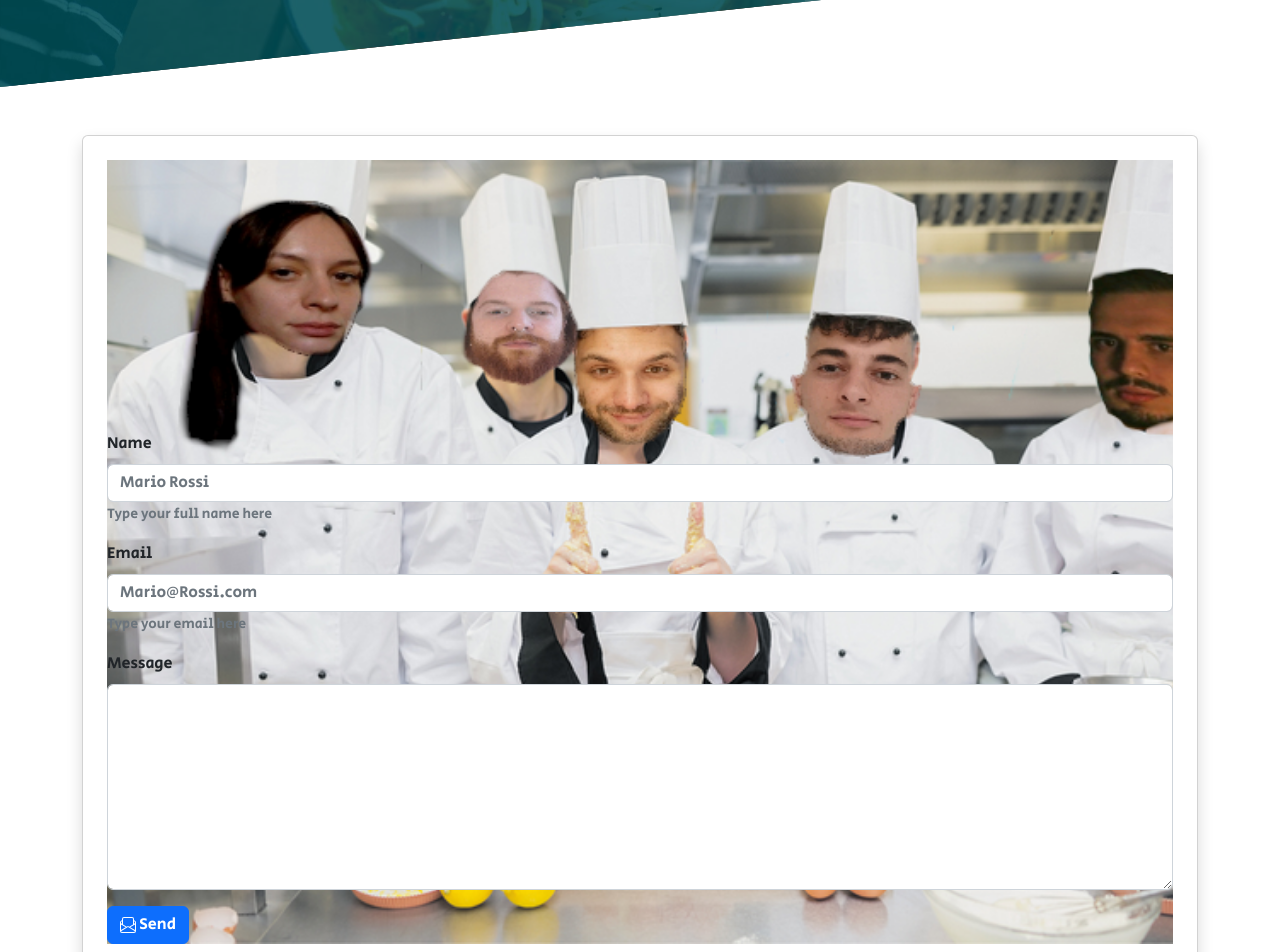
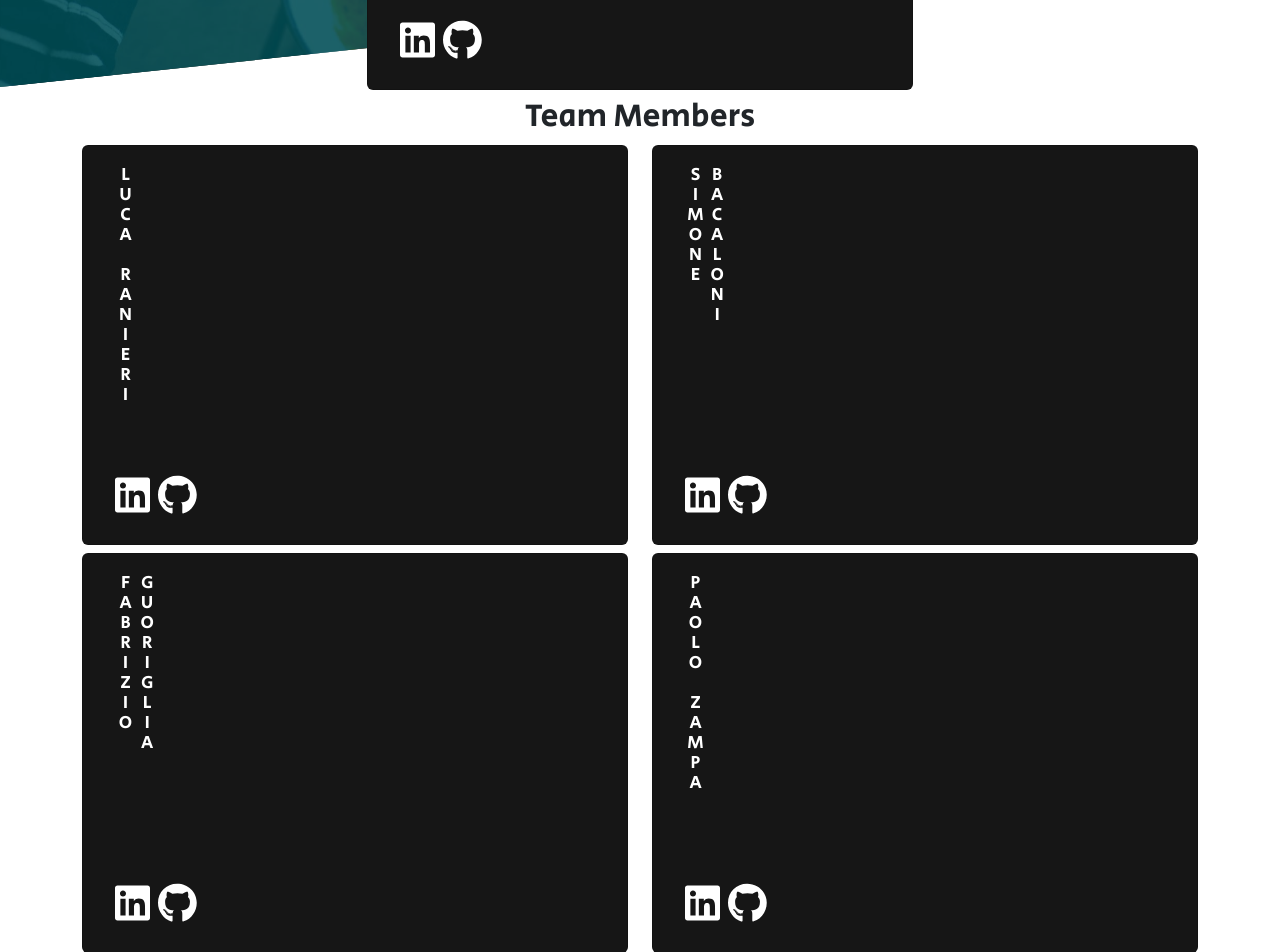
Before and after one commit to alessiaBer/t6_deliveboo_fe, a Vue app: page /contacts in a window 1280 px wide. Shown: the part 500-1452 px from the top of the page. Built offline with nearby package versions, Linux system fonts and the light colour scheme.

Commit message:
Add contacts page

```diff
--- /dev/null
+++ b/src/components/Contacts.vue
@@ -0,0 +1,114 @@
+<script>
+export default {
+  name: "Contacts",
+
+  data() {
+    return {
+      ale: {
+        name: "ALESSIA BERTINATO",
+        imgUrl: "https://example.com/card4.jpg",
+        links: {
+          linkedin: "https://www.linkedin.com/in/alessia-bertinato/",
+          github: "https://github.com/alessiaBer",
+        },
+      },
+      cards: [
+        {
+          name: "LUCA RANIERI",
+          imgUrl: "https://example.com/card1.jpg",
+          links: {
+            linkedin: "https://www.linkedin.com/in/lucaranieri/",
+            github: "https://github.com/LucaRanieri96",
+          },
+        },
+        {
+          name: "SIMONE BACALONI",
+          imgUrl: "https://example.com/card2.jpg",
+          links: {
+            linkedin: "https://www.linkedin.com/in/simone-bacaloni-930630280/",
+            github: "https://github.com/SimoneBaca",
+          },
+        },
+        {
+          name: "FABRIZIO GUORIGLIA",
+          imgUrl: "https://example.com/card3.jpg",
+          links: {
+            linkedin: "https://www.linkedin.com/in/fabrizio-guariglia/",
+            github: "https://github.com/Fabrizio1919",
+          },
+        },
+        {
+          name: "PAOLO ZAMPA",
+          imgUrl: "https://example.com/card5.jpg",
+          links: {
+            linkedin: "https://www.linkedin.com/in/paolo-zampa-068b45280/",
+            github: "https://github.com/PaoloZampa",
+          },
+        },
+      ],
+    };
+  },
+};
+</script>
+
+<template>
+  <div class="container">
+    <h2 class="text-center text-light">Team Leader</h2>
+    <div class="row row-cols-1 row-cols-md-2 justify-content-center">
+      <div class="col mb-2">
+        <div class="card my_card">
+          <div class="card-img-overlay d-flex flex-column justify-content-between">
+            <h2 class="card-title orientation">{{ale.name}}</h2>
+            <div class="my_links ms-3">
+              <a :href="ale.links[0]"><font-awesome-icon class="me-2" :icon="['fab', 'linkedin']" /></a>
+              <a :href="ale.links[1]"><font-awesome-icon :icon="['fab', 'github']" /></a>
+            </div>
+          </div>
+        </div>
+      </div>
+    </div>
+    <h2 class="text-center text-dark">Team Members</h2>
+    <div class="row row-cols-1 row-cols-md-2">
+      <div class="col mb-2" v-for="card in cards">
+        <div class="card my_card">
+          <div class="card-img-overlay d-flex flex-column justify-content-between">
+            <h2 class="card-title orientation">{{card.name}}</h2>
+            <div class="my_links ms-3">
+              <a :href="card.links[0]"><font-awesome-icon class="me-2" :icon="['fab', 'linkedin']" /></a>
+              <a :href="card.links[1]"><font-awesome-icon :icon="['fab', 'github']" /></a>
+            </div>
+          </div>
+        </div>
+      </div>
+    </div>
+  </div>
+</template>
+
+<style lang="scss" scoped>
+.my_card{
+  height: 400px;
+  background-color: #161616;
+  background-size: cover;
+}
+.orientation{
+  font-size: 18px;
+  font-weight: 400;
+  letter-spacing: -6px;
+  writing-mode:vertical-lr;
+  text-orientation: upright;
+  color: white;
+}
+
+.my_links{
+  font-size: 2.5rem;
+  color: white !important;
+  a{
+    cursor: pointer;
+    transition: all 0.2s;
+  }
+  a:hover{
+    color: pink;
+  }
+}
+
+</style>
--- a/src/main.js
+++ b/src/main.js
@@ -9,10 +9,10 @@ import { library } from '@fortawesome/fontawesome-svg-core'
 import { FontAwesomeIcon } from '@fortawesome/vue-fontawesome'
 
 import { faUserSecret, faShoppingCart, faTrash, faChevronUp } from '@fortawesome/free-solid-svg-icons'
-import { faYoutube, faTwitch, faInstagram, faLinkedin } from '@fortawesome/free-brands-svg-icons'
+import { faYoutube, faTwitch, faInstagram, faLinkedin, faGithub} from '@fortawesome/free-brands-svg-icons'
 // Import all of Bootstrap's JS
 import * as bootstrap from 'bootstrap'
 
-library.add(faUserSecret, faYoutube, faTwitch, faInstagram, faLinkedin, faShoppingCart, faTrash, faChevronUp)
+library.add(faUserSecret, faYoutube, faTwitch, faInstagram, faLinkedin, faShoppingCart, faTrash, faChevronUp, faGithub)
 
 createApp(App).use(router).component('font-awesome-icon', FontAwesomeIcon).mount('#app')
--- a/src/views/ContactsView.vue
+++ b/src/views/ContactsView.vue
@@ -1,75 +1,81 @@
 <script>
+import Contacts from "../components/Contacts.vue";
 
 export default {
   name: "ContactsView",
-}
+  components: { Contacts },
+};
 </script>
+
 <template>
-    <div class="imageContacts position-relative">
-        <img src="../../public/assets/imgs/DFW Background Homepage PS2 (2).svg" alt="">
+  <div class="background">
+    <div class="position">
+      <Contacts></Contacts>
+    </div>
   </div>
 
-    <div class="contact d-none d-xxl-inline">
+  <section class="py-5">
+    <h1 class="text-black text-center">CONTATTACI</h1>
 
-            CONTATTACI
-
-    </div>
-    <section class="contact-me py-5">
     <div class="container">
-            <div class="card p-4 shadow">
-                <form class="my_bg">
-                <div class="mb-3 pt_10">
+      <div class="card p-3 shadow">
+        <form>
+          <div class="mb-3">
             <label for="name" class="form-label">Name</label>
-                    <input type="text" name="name" id="name" class="form-control" placeholder="Mario Rossi"
-                        aria-describedby="nameHelper">
-                    <small id="nameHelper" class="text-muted">Type your full name here</small>
+            <input
+              type="text"
+              name="name"
+              id="name"
+              class="form-control"
+              placeholder="Mario Rossi"
+              aria-describedby="nameHelper"
+            />
+            <small id="nameHelper" class="text-muted"
+              >Type your full name here</small
+            >
           </div>
           <div class="mb-3">
             <label for="email" class="form-label">Email</label>
-                    <input type="email" name="email" id="email" class="form-control" placeholder="Mario@Rossi.com"
-                        aria-describedby="emailHelper">
-                    <small id="emailHelper" class="text-muted">Type your email here</small>
+            <input
+              type="email"
+              name="email"
+              id="email"
+              class="form-control"
+              placeholder="Mario@Rossi.com"
+              aria-describedby="emailHelper"
+            />
+            <small id="emailHelper" class="text-muted"
+              >Type your email here</small
+            >
           </div>
           <div class="mb-3">
             <label for="message" class="form-label">Message</label>
-                    <textarea class="form-control" name="message" id="message" rows="8"></textarea>
+            <textarea
+              class="form-control"
+              name="message"
+              id="message"
+              rows="8"
+            ></textarea>
           </div>
 
-                <button type="submit" class="btn btn-primary">
-                    <svg xmlns="http://www.w3.org/2000/svg" width="16" height="16" fill="currentColor"
-                        class="bi bi-envelope-paper" viewBox="0 0 16 16">
-                        <path
-                            d="M4 0a2 2 0 0 0-2 2v1.133l-.941.502A2 2 0 0 0 0 5.4V14a2 2 0 0 0 2 2h12a2 2 0 0 0 2-2V5.4a2 2 0 0 0-1.059-1.765L14 3.133V2a2 2 0 0 0-2-2H4Zm10 4.267.47.25A1 1 0 0 1 15 5.4v.817l-1 .6v-2.55Zm-1 3.15-3.75 2.25L8 8.917l-1.25.75L3 7.417V2a1 1 0 0 1 1-1h8a1 1 0 0 1 1 1v5.417Zm-11-.6-1-.6V5.4a1 1 0 0 1 .53-.882L2 4.267v2.55Zm13 .566v5.734l-4.778-2.867L15 7.383Zm-.035 6.88A1 1 0 0 1 14 15H2a1 1 0 0 1-.965-.738L8 10.083l6.965 4.18ZM1 13.116V7.383l4.778 2.867L1 13.117Z" />
-                    </svg>
-                    Send
-                </button>
+          <button type="submit" class="btn btn-primary">Send</button>
         </form>
       </div>
     </div>
   </section>
 </template>
 
-
-<style>
-.contact {
-    color: #00CCBD;
-    font-size: 5rem;
-    width: 33%;
-    position: absolute;
-    top: 13rem;
-    left: 56rem;
+<style lang="scss" scoped>
+.relative {
+  position: relative;
 }
 
-.my_padding{
-    margin-top: -5rem;
+.position {
+  margin: 3rem 0rem;
 }
 
-.my_bg{
-    background-image: url(../../public/assets/imgs/teamGang.png);
-    background-size: cover
-}
-
-.pt_10{
-    padding-top: 17rem;
+.background{
+  background-image: url("../../public/assets/imgs/DFW Background Homepage PS2 (2).svg");
+  background-repeat: no-repeat;
 }
 </style>
```
Lines whose indentation alone changed are shown as unchanged.
